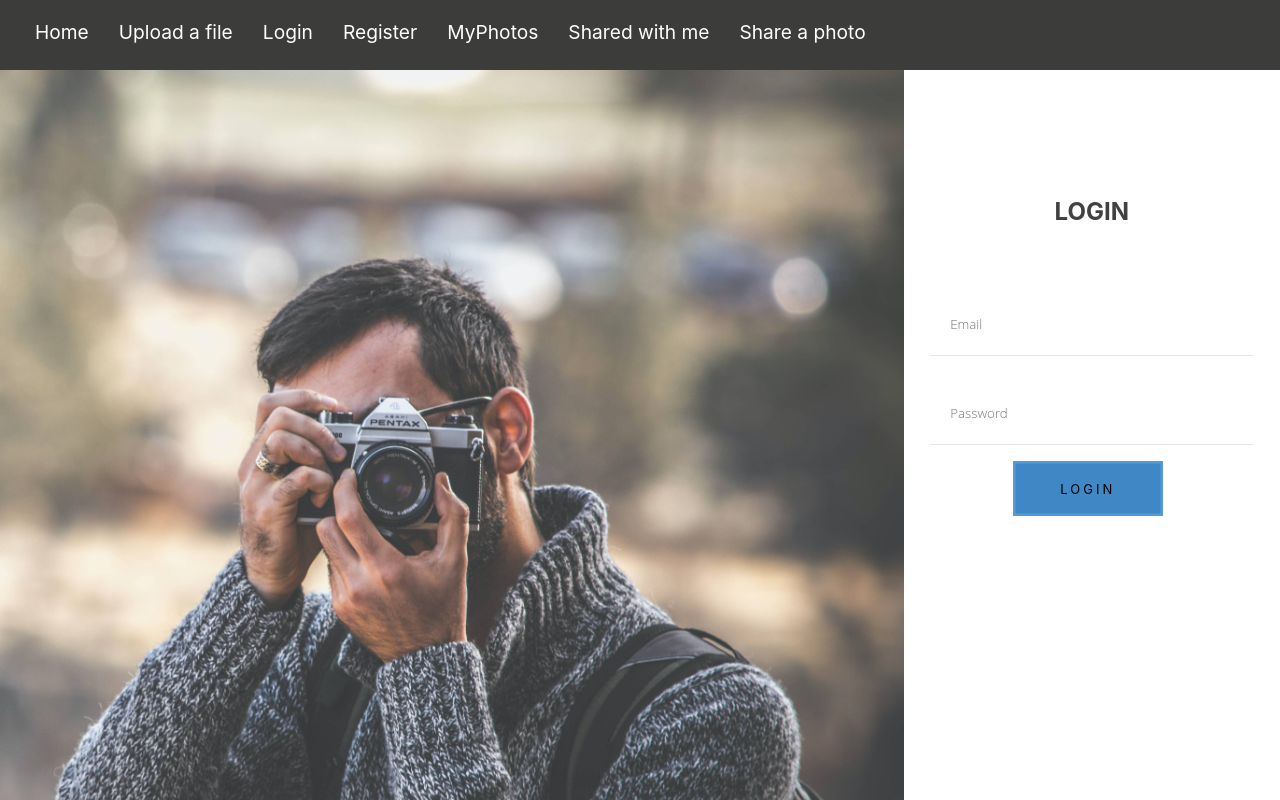
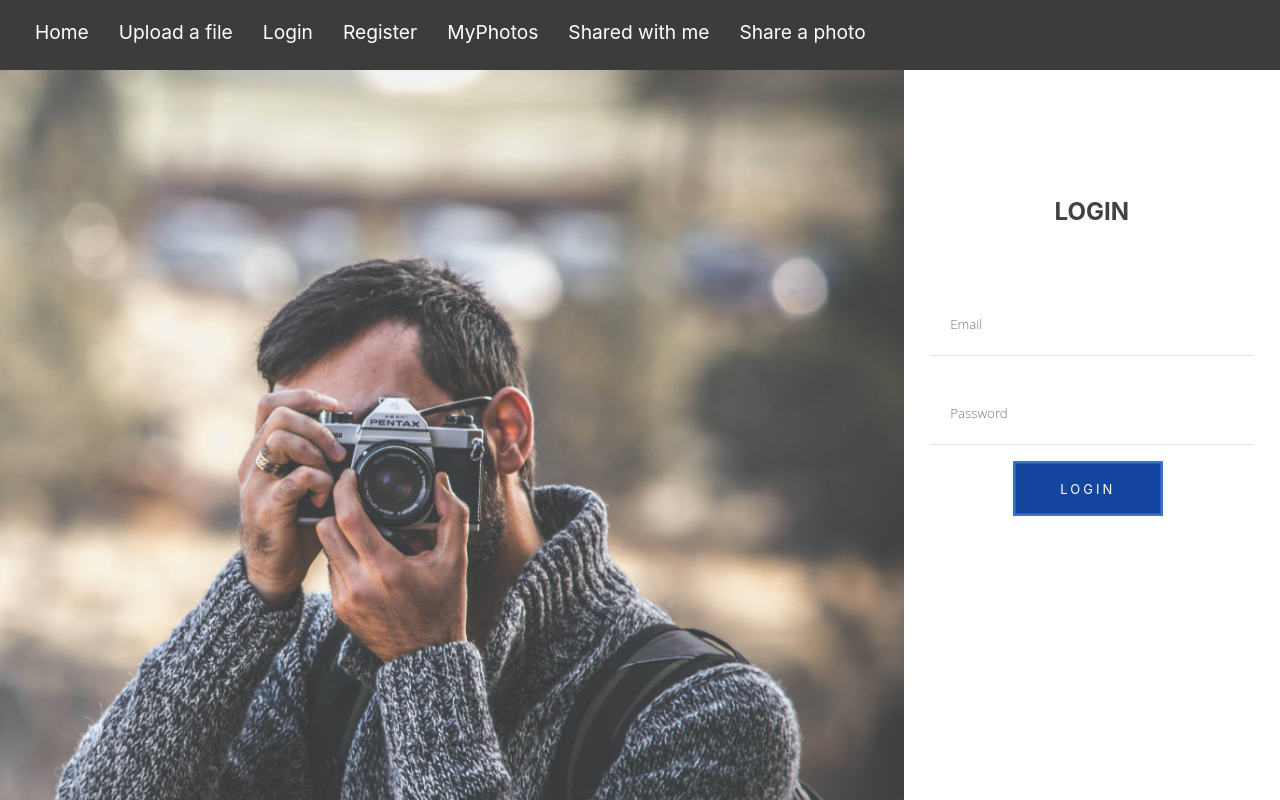
Before and after one commit to POPSoftwareTeam/Profolio-Web, a React (Create React App) app in the folder profolioweb/: page /Login in a window 1280 px wide. Built offline with nearby package versions, Linux system fonts and the light colour scheme.

Commit message:
changed up the colors for the css, now the button goes off the right color scheme

```diff
--- a/profolioweb/src/Components/shared/MainButton.tsx
+++ b/profolioweb/src/Components/shared/MainButton.tsx
@@ -1,5 +1,5 @@
 import React from "react";
-import "../../css/form.scss";
+import "../../css/button.scss";
 
 interface MainButtonProps{
     text: string,
--- /dev/null
+++ b/profolioweb/src/css/button.scss
@@ -0,0 +1,62 @@
+//////////////////////////////////////
+//Button CSS
+//////////////////////////////////////@extend@import url("https://fonts.googleapis.com/css?family=Raleway:400,400i,700");
+@import "./palette.scss";
+.buttonBox {
+    margin: 1em 0.5em 1em 0em;
+    display: flex;
+    align-items: center;
+    justify-content: left;
+  }
+  .buttonBoxCenter {
+    margin: 1em 0.5em 1em 0em;
+    display: flex;
+    align-items: center;
+    justify-content: center;
+  }
+  .button {
+    display: flex;
+    align-items: center;
+    justify-content: center;
+    font-size: small;
+    color: white;
+
+    cursor: pointer;
+
+    svg {
+      height: 55px;
+      width: 150px;
+      fill: none;
+      stroke-width: 5;
+
+      .o1 {
+        stroke: rgba($color4a, 0.8);
+        fill: $color4;
+        transition: all 1s ease-in-out;
+      }
+
+      .o2 {
+        stroke: white;
+        stroke-dasharray: 20 420;
+        stroke-dashoffset: 20;
+        transition: all 1s ease-in-out;
+      }
+    }
+
+    span {
+      position: absolute;
+      margin: auto 0;
+      text-transform: uppercase;
+      letter-spacing: 3px;
+    }
+
+    &:hover {
+      .o1 {
+        fill: rgba($color4b, 0.85);
+      }
+
+      .o2 {
+        stroke-dashoffset: -420;
+      }
+    }
+  }
--- a/profolioweb/src/css/homepage.scss
+++ b/profolioweb/src/css/homepage.scss
@@ -101,64 +101,3 @@
     font-size: x-large;
   }
 }
-//////////////////////////////////////
-//Button CSS
-//////////////////////////////////////@extend@import url("https://fonts.googleapis.com/css?family=Raleway:400,400i,700");
-.buttonBox {
-  margin: 1em 0.5em 1em 0em;
-  display: flex;
-  align-items: center;
-  justify-content: left;
-}
-.buttonBoxCenter {
-  margin: 1em 0.5em 1em 0em;
-  display: flex;
-  align-items: center;
-  justify-content: center;
-}
-.button {
-  display: flex;
-  align-items: center;
-  justify-content: center;
-  font-size: small;
-  color: black;
-
-  cursor: pointer;
-
-  svg {
-    height: 55px;
-    width: 150px;
-    fill: none;
-    stroke-width: 5;
-
-    .o1 {
-      stroke: rgba($color7a, 0.7);
-      fill: $color7;
-      transition: all 1s ease-in-out;
-    }
-
-    .o2 {
-      stroke: white;
-      stroke-dasharray: 20 420;
-      stroke-dashoffset: 20;
-      transition: all 1s ease-in-out;
-    }
-  }
-
-  span {
-    position: absolute;
-    margin: auto 0;
-    text-transform: uppercase;
-    letter-spacing: 3px;
-  }
-
-  &:hover {
-    .o1 {
-      fill: rgba($color7c, 0.7);
-    }
-
-    .o2 {
-      stroke-dashoffset: -420;
-    }
-  }
-}
--- a/profolioweb/src/css/palette.scss
+++ b/profolioweb/src/css/palette.scss
@@ -10,7 +10,8 @@ $color7b: rgb(50, 135, 206);
 $color7c: rgb(42, 134, 209);
 $color8: #b4f1f1;
 
-
+$color4a: rgb(72, 125, 223);
+$color4b: rgb(36, 79, 160);
 // $color1: #EEE5E9;
 // $color5: #92DCE5;
 // $color2: #7C7C7C;
--- a/profolioweb/src/css/registerEmail.scss
+++ b/profolioweb/src/css/registerEmail.scss
@@ -4,7 +4,7 @@
     text-align: center;
     min-height: $FullPageHeight;
     width: 100%;
-    background-color: $color8;
+    background-color: $color1;
 
     & .content{
         padding: 2em;
@@ -44,7 +44,7 @@
         text-align: center;
         height: $FullPageHeight;
         width: 100%;
-        background-color: $color8;
+        background-color: $color1;
 
         & .content{
             padding: 2em;
```
